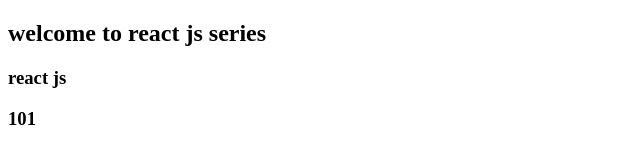
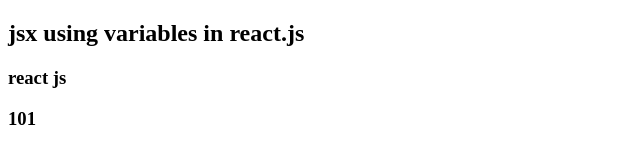
Before and after one commit to Sonukumar201995/React-practice-03, a React (Vite) app: page / in a window 1280 px wide. Shown: the top 153 px of the page, without its empty margins (0-640 px from the left). Built offline with nearby package versions, Linux system fonts and the light colour scheme.

Commit message:
jsx using variable in react

```diff
--- a/src/App.jsx
+++ b/src/App.jsx
@@ -8,7 +8,7 @@
 
   return (
     <>
-    <h2>welcome to react js series </h2>
+    <h2>jsx using variables in react.js </h2>
     <h3>{name}</h3>
     <h3>{id}</h3>
     <User/>
```
